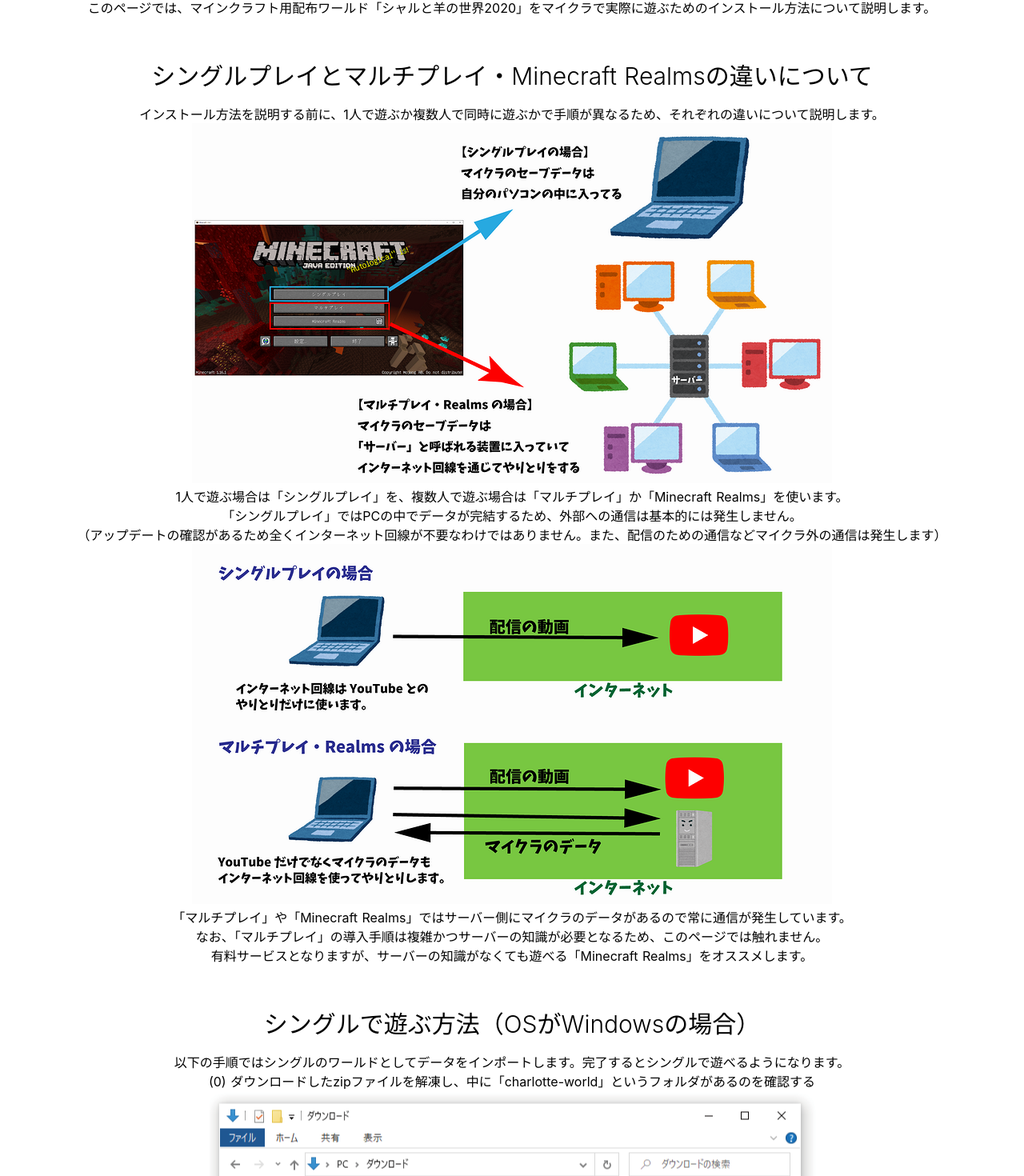
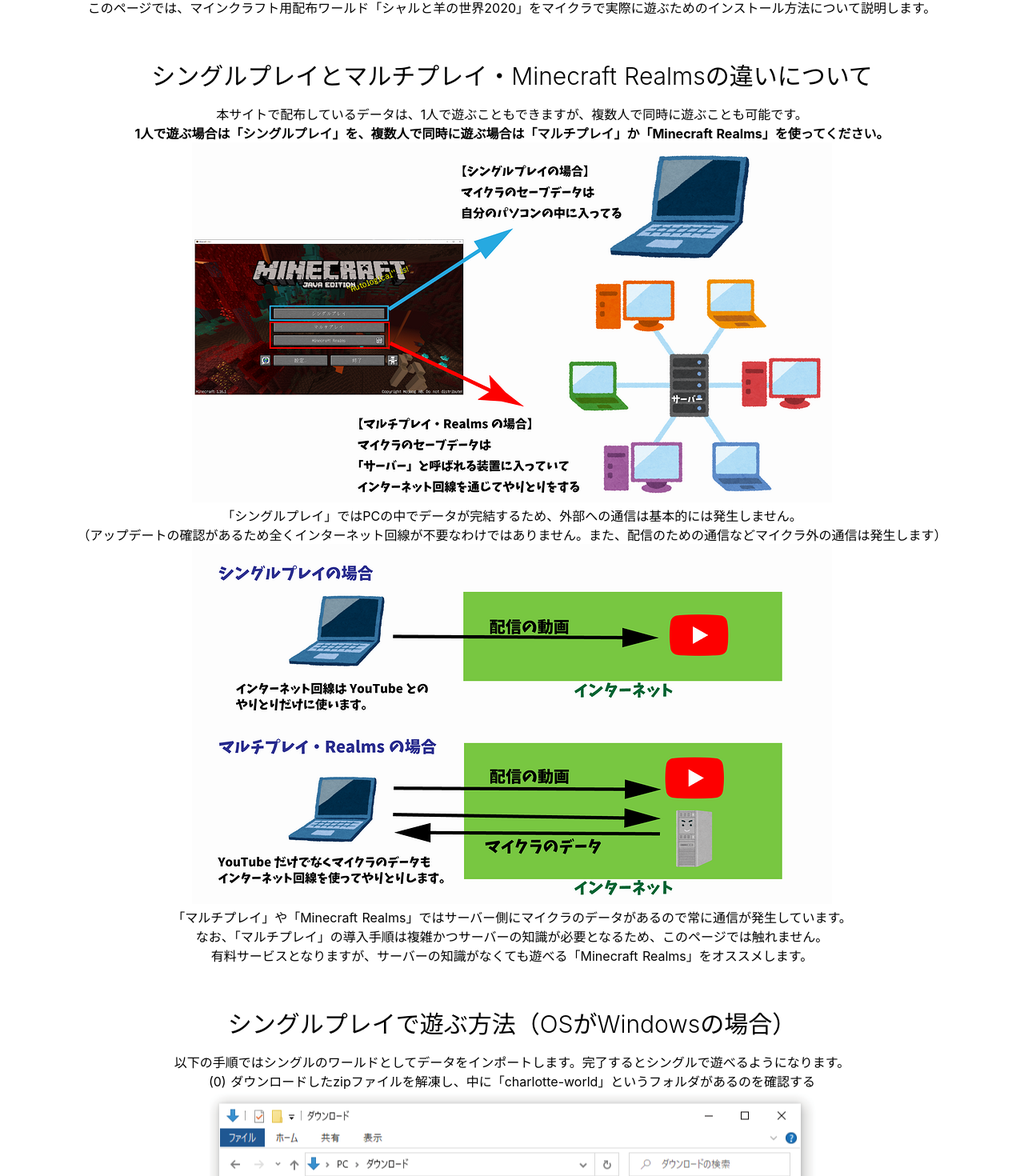
Before and after one commit to karia/shimamura-charlotte-bd, a Nuxt app: page /howtoplay in a window 1280 px wide. Shown: the part 179-1649 px from the top of the page at 80% size. Built offline with nearby package versions, Linux system fonts and the light colour scheme.

Commit message:
遊び方のページの表現を微調整

```diff
--- a/pages/howtoplay.vue
+++ b/pages/howtoplay.vue
@@ -14,15 +14,16 @@
           シングルプレイとマルチプレイ・Minecraft Realmsの違いについて
         </h3>
 
+        <section>
           <div>
-          インストール方法を説明する前に、1人で遊ぶか複数人で同時に遊ぶかで手順が異なるため、それぞれの違いについて説明します。
+          本サイトで配布しているデータは、1人で遊ぶこともできますが、複数人で同時に遊ぶことも可能です。
+          </div>
+
+          <div>
+          <strong>1人で遊ぶ場合は「シングルプレイ」を、複数人で同時に遊ぶ場合は「マルチプレイ」か「Minecraft Realms」を使ってください。</strong>
           </div>
 
           <img src="/howtoplay1.png">
-
-        <div>
-          1人で遊ぶ場合は「シングルプレイ」を、複数人で遊ぶ場合は「マルチプレイ」か「Minecraft Realms」を使います。
-        </div>
 
           <div>
           「シングルプレイ」ではPCの中でデータが完結するため、外部への通信は基本的には発生しません。
@@ -45,10 +46,10 @@
           <div>
           有料サービスとなりますが、サーバーの知識がなくても遊べる「Minecraft Realms」をオススメします。
           </div>
-
+        </section>
 
         <h3 class="sectiontitle">
-          シングルで遊ぶ方法（OSがWindowsの場合）
+          シングルプレイで遊ぶ方法（OSがWindowsの場合）
         </h3>
 
         <div>
@@ -82,7 +83,7 @@
         </div>
 
         <h3 class="sectiontitle">
-          シングルで遊ぶ方法（OSがmacの場合）
+          シングルプレイで遊ぶ方法（OSがmacの場合）
         </h3>
 
         <div>
@@ -119,7 +120,7 @@
 
         <div>
           <div>
-            この方法を使う場合、先に「シングルで遊ぶ方法」を実行して、セーブデータをマイクラ内に入れておいてください！
+            この方法を使う場合、先に「シングルプレイで遊ぶ方法」を実行して、セーブデータをマイクラ内に入れておいてください！
           </div>
 
           <div>
```
Lines whose indentation alone changed are shown as unchanged.
